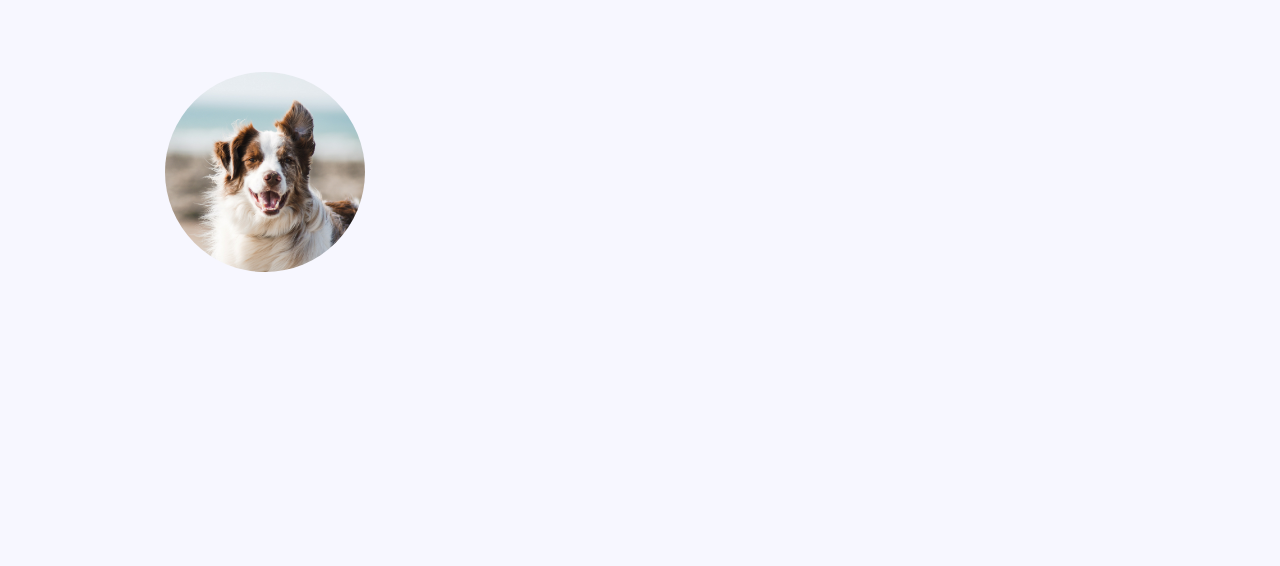
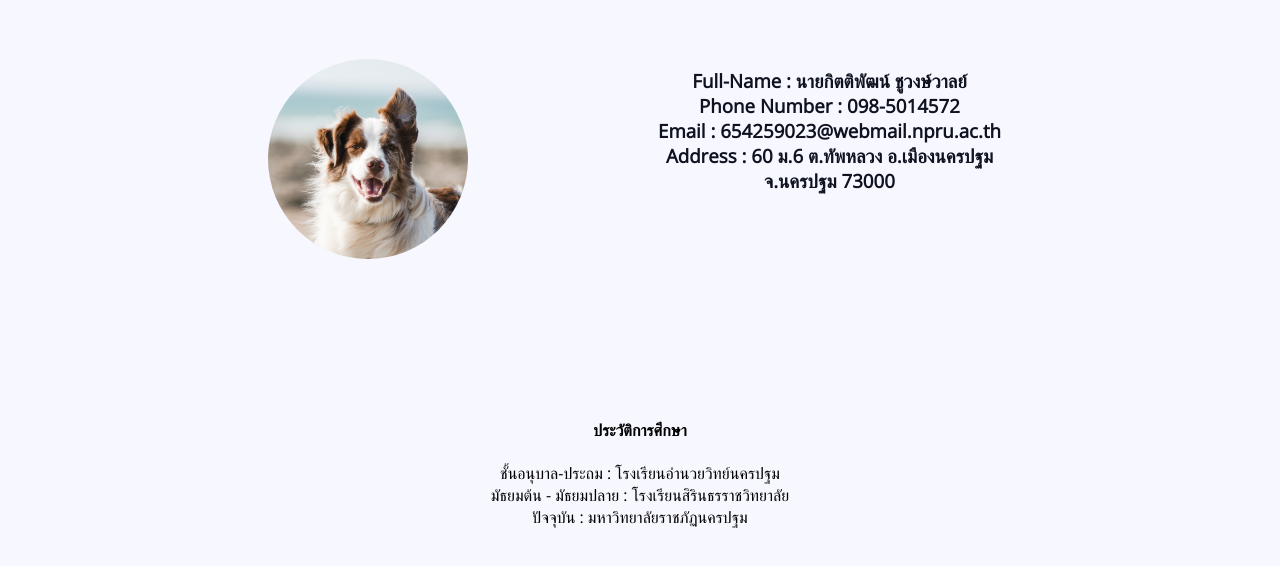
Before and after one commit to TanKittipat/Resume_Homework, a plain HTML site: page index.html in a window 1280 px wide. Shown: the part 100-666 px from the top of the page. Drawn offline with nearby package versions, Linux system fonts and the light colour scheme.

Commit message:
10/01/66

```diff
--- a/index.css
+++ b/index.css
@@ -16,10 +16,22 @@ body {
 .profile {
   width: 1000px;
   display: flex;
-  margin: 50px auto;
+  margin: 50px;
+  text-align: center;
+  margin-top: 15px;
+}
+.profile :left {
+  margin-left: 50px;
 }
 .profile img {
   width: 200px;
   border-radius: 50%;
-  padding: 25px;
+  padding: 10px;
+  margin-left: 100px;
 }
+.profile :right {
+  margin-right: 50px;
+}
+.body {
+  text-align: center;
+}
--- a/index.html
+++ b/index.html
@@ -15,8 +15,27 @@
   </head>
   <body>
     <h1 class="font">Kittipat Choowongwan</h1>
-    <div class="profile img">
-      <img src="Profile1.jpg" />
+    <div class="profile">
+      <div class="profile left">
+        <div class="profile img"><img src="Profile1.jpg" alt="" /></div>
+        <div class="profile right">
+          <h3 class="font">
+            Full-Name : นายกิตติพัฒน์ ชูวงษ์วาลย์ <br />
+            Phone Number : 098-5014572 <br />
+            Email : 654259023@webmail.npru.ac.th <br />
+            Address : 60 ม.6 ต.ทัพหลวง อ.เมืองนครปฐม <br />
+            จ.นครปฐม 73000
+          </h3>
+        </div>
+      </div>
+    </div>
+    <div class="body">
+      <h4>ประวัติการศึกษา</h4>
+      <p>
+        ชั้นอนุบาล-ประถม : โรงเรียนอำนวยวิทย์นครปฐม <br />
+        มัธยมต้น - มัธยมปลาย : โรงเรียนสิรินธรราชวิทยาลัย <br />
+        ปัจจุบัน : มหาวิทยาลัยราชภัฏนครปฐม
+      </p>
     </div>
   </body>
 </html>
```
